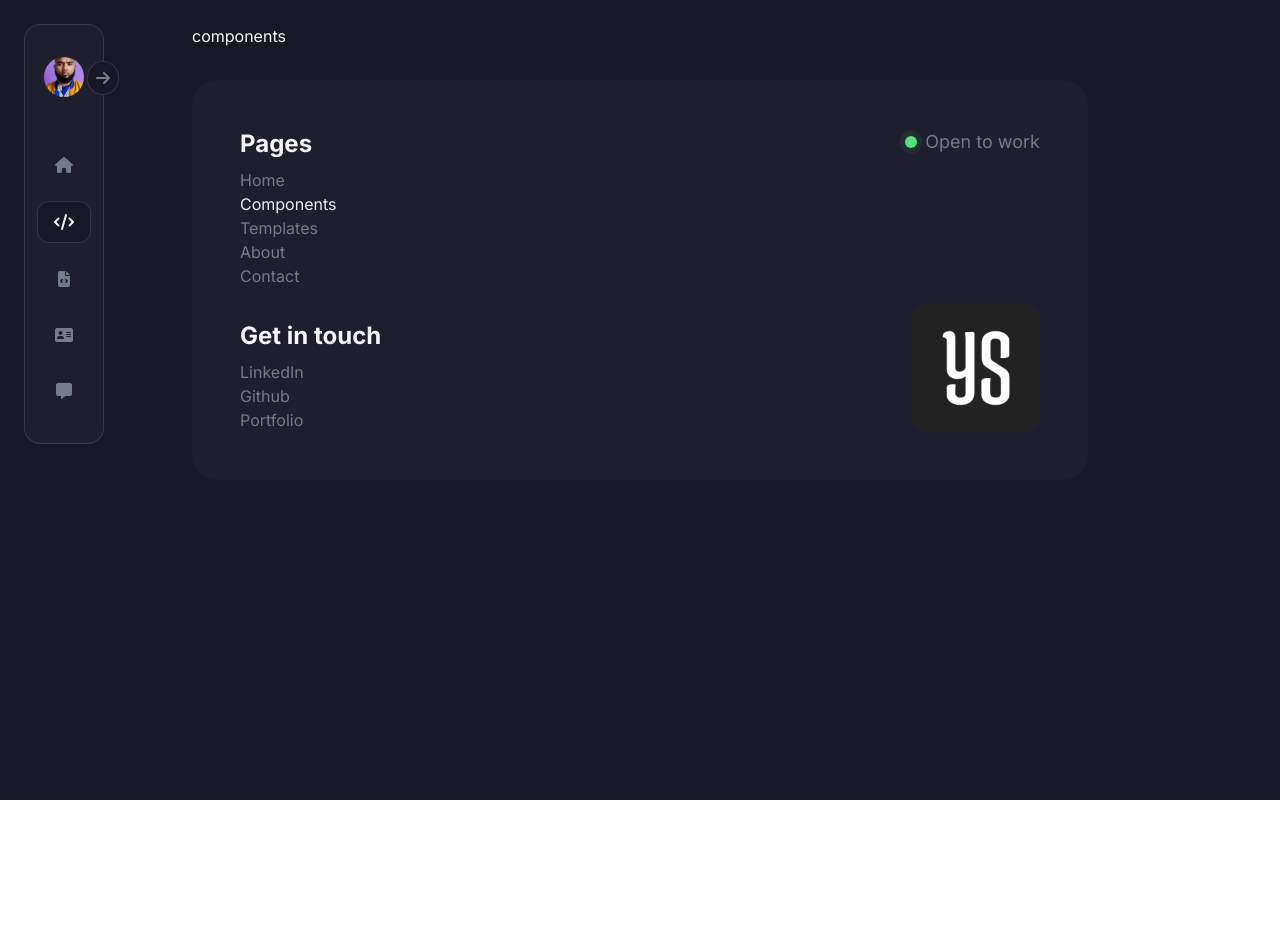
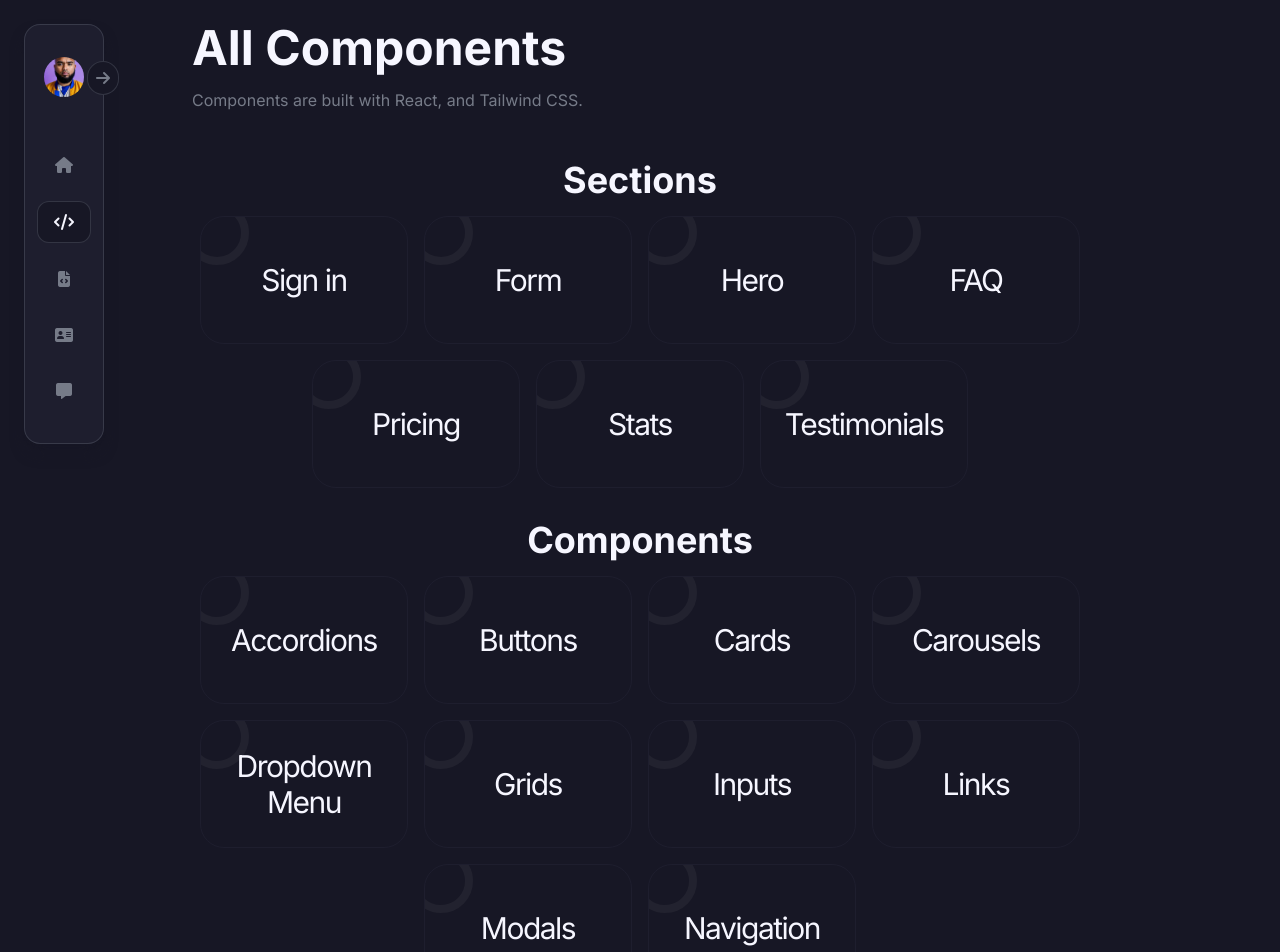
Before and after one commit to yefrysanchez/yefryUI, a React (Vite) app: page /components in a window 1280 px wide. Shown: the top 952 px of the page. Before the commit the page ends 800 px from the top, so only its background shows below. Built offline with nearby package versions, Linux system fonts and the light colour scheme.

Commit message:
component pages

```diff
--- a/src/components/Footer.jsx
+++ b/src/components/Footer.jsx
@@ -34,7 +34,7 @@ const Footer = () => {
 
               <p className="text-lg text-softDarkText"> Open to work</p>
             </div>
-      <div className="h-32 w-32 ml-auto absolute bottom-8 right-4 md:bottom-12 md:right-12">
+      <div className="h-28 w-28 ml-auto absolute bottom-8 right-4 md:bottom-12 md:right-12">
         <img src="/logo.png" alt="logo image" />
       </div>
     </footer>
--- a/src/components/Navbar.jsx
+++ b/src/components/Navbar.jsx
@@ -5,7 +5,7 @@ const Navbar = () => {
   const [isOpen, setIsOpen] = useState(false);
   const [isDark, setIsDark] = useState(true);
   return (
-    <header className="h-20 lg:hidden ">
+    <header className="h-20 lg:hidden mb-8">
       <nav className="h-full flex justify-between items-center ">
         <div className="h-10 w-10 rounded-full overflow-hidden">
           <img
@@ -22,7 +22,7 @@ const Navbar = () => {
               <i className="fa-solid fa-sun"></i>
             )}
           </button>
-          <button className="bg-navyBG z-10 border border-softDarkText/30 py-3 px-4 rounded-full hover:opacity-85" onClick={() => setIsOpen(!isOpen)}>
+          <button className="bg-navyBG z-50 border border-softDarkText/30 py-3 px-4 rounded-full hover:opacity-85" onClick={() => setIsOpen(!isOpen)}>
             {isOpen ? (
               <i className="fa-solid text-4xl fa-close"></i>
             ) : (
--- a/src/components/NavbarLinks.jsx
+++ b/src/components/NavbarLinks.jsx
@@ -11,7 +11,7 @@ const NavbarLinks = ({setIsOpen}) => {
   ];
 
   return (
-    <ul className="bg-navyBG fixed z-50 inset-0 pt-24 w-full flex flex-col gap-4 px-4 text-xl">
+    <ul className="bg-navyBG fixed z-40 inset-0 pt-24 w-full flex flex-col gap-4 px-4 text-xl">
       {links.map((link, i) => (
         <NavLink
         onClick={()=> setIsOpen(false)}
@@ -36,7 +36,7 @@ const NavbarLinks = ({setIsOpen}) => {
 };
 
 NavbarLinks.propTypes = {
-  setIsOpen: PropTypes.bool.isRequired
+  setIsOpen: PropTypes.func.isRequired
 }
 
 export default NavbarLinks;
--- a/src/components/SideBar.jsx
+++ b/src/components/SideBar.jsx
@@ -13,8 +13,8 @@ const SideBar = () => {
   const [isOpen, setIsOpen] = useState(false);
 
   return (
-    <header
-      className={`hidden  fixed lg:flex flex-col   ${
+    <aside
+      className={`hidden  fixed lg:flex flex-col z-50 shadow-lg shadow-darkBackground ${
         isOpen
           ? "w-52 px-3 transition-all duration-500 overflow-hidden"
           : "w-20 items-center transition-all duration-500"
@@ -82,7 +82,7 @@ const SideBar = () => {
           </NavLink>
         ))}
       </ul>
-    </header>
+    </aside>
   );
 };
 
--- /dev/null
+++ b/src/data/componentsData.js
@@ -0,0 +1,73 @@
+export const sectionData = [
+  {
+    title: "Sign in",
+    components: [{ title: "component Title", code: "code goes here" }],
+  },
+  {
+    title: "Form",
+    components: [{ title: "component Title", code: "code goes here" }],
+  },
+  {
+    title: "Hero",
+    components: [{ title: "component Title", code: "code goes here" }],
+  },
+  {
+    title: "FAQ",
+    components: [{ title: "component Title", code: "code goes here" }],
+  },
+  {
+    title: "Pricing",
+    components: [{ title: "component Title", code: "code goes here" }],
+  },
+  {
+    title: "Stats",
+    components: [{ title: "component Title", code: "code goes here" }],
+  },
+  {
+    title: "Testimonials",
+    components: [{ title: "component Title", code: "code goes here" }],
+  },
+];
+
+export const componentData = [
+  {
+    title: "Accordions",
+    components: [{ title: "component Title", code: "code goes here" }],
+  },
+  {
+    title: "Buttons",
+    components: [{ title: "component Title", code: "code goes here" }],
+  },
+  {
+    title: "Cards",
+    components: [{ title: "component Title", code: "code goes here" }],
+  },
+  {
+    title: "Carousels",
+    components: [{ title: "component Title", code: "code goes here" }],
+  },
+  {
+    title: "Dropdown Menu",
+    components: [{ title: "component Title", code: "code goes here" }],
+  },
+  {
+    title: "Grids",
+    components: [{ title: "component Title", code: "code goes here" }],
+  },
+  {
+    title: "Inputs",
+    components: [{ title: "component Title", code: "code goes here" }],
+  },
+  {
+    title: "Links",
+    components: [{ title: "component Title", code: "code goes here" }],
+  },
+  {
+    title: "Modals",
+    components: [{ title: "component Title", code: "code goes here" }],
+  },
+  {
+    title: "Navigation",
+    components: [{ title: "component Title", code: "code goes here" }],
+  },
+];
--- /dev/null
+++ b/src/pages/ComponentList.jsx
@@ -0,0 +1,25 @@
+import { Link, useParams } from "react-router-dom";
+import { componentData, sectionData } from "../data/componentsData";
+
+const ComponentList = () => {
+
+const {component} = useParams()
+const data = componentData.find(e => e.title.replace(" ","-") === component)
+const data2 = sectionData.find(e => e.title.replace(" ","-") === component)
+
+return (
+    <main className="max-w-4xl mx-auto">
+      <Link
+        to={"/components"}
+        className="w-fit transition duration-200 flex gap-2 items-center hover:text-accent"
+      >
+        <i className="fa-solid fa-arrow-left "></i>
+        <span>Back to components</span>
+      </Link>
+
+      <h1>{data ? data.title : data2.title}</h1>
+    </main>
+  );
+};
+
+export default ComponentList;
--- a/src/pages/ComponentsPage.jsx
+++ b/src/pages/ComponentsPage.jsx
@@ -1,10 +1,49 @@
+import { Link } from "react-router-dom";
+import { sectionData, componentData } from "../data/componentsData";
 
 const ComponentsPage = () => {
+
   return (
     <main className="max-w-4xl mx-auto">
-components
+      <section className="mb-12">
+        <h1 className="font-bold text-5xl mb-4">All Components</h1>
+        <p className="text-softDarkText">
+          Components are built with React, and Tailwind CSS.
+        </p>
+      </section>
+      <section className="mb-8">
+        <h2 className="font-bold text-4xl text-center mb-4">Sections</h2>
+        <div className="flex flex-wrap gap-4 justify-center">
+          {sectionData.map((e, i) => (
+            <Link to={`/components/${e.title.replace(" ","-")}`} key={i} className="w-fit">
+              <div className="overflow-hidden relative text-center h-32 w-52  tracking-tighter text-3xl  rounded-3xl flex items-center justify-center border border-navyBG hover:border-softDarkText transition duration-200">
+                <p>{e.title}</p>
+             <div className={`absolute -left-4 -top-4 h-16 w-16  rounded-full border-8 border-darkText/30 `}></div>
+             <div></div>
+              </div>
+            </Link>
+          ))}
+        </div>
+
+      </section>
+
+      <section>
+        <h2 className="font-bold text-4xl text-center mb-4">Components</h2>
+        <div className="flex flex-wrap gap-4 justify-center">
+          {componentData.map((e, i) => (
+            <Link to={`/components/${e.title.replace(" ","-")}`} key={i} className="w-fit">
+              <div className="overflow-hidden relative text-center h-32 w-52  tracking-tighter  text-3xl rounded-3xl flex items-center justify-center border border-navyBG hover:border-softDarkText transition duration-200">
+                <p className="z-10">{e.title}</p>
+             <div className={`absolute -left-4 -top-4 h-16 w-16  rounded-full border-8 border-darkText/30 `}></div>
+             <div></div>
+              </div>
+            </Link>
+          ))}
+        </div>
+
+      </section>
     </main>
-  )
-}
+  );
+};
 
-export default ComponentsPage
+export default ComponentsPage;
--- a/src/router/AppRouter.jsx
+++ b/src/router/AppRouter.jsx
@@ -1,12 +1,14 @@
 import { Route, Routes } from "react-router-dom";
 import HomePage from "../pages/HomePage";
 import ComponentsPage from "../pages/ComponentsPage";
+import ComponentList from "../pages/ComponentList";
 
 const AppRouter = () => {
   return (
     <Routes>
       <Route path="/" element={<HomePage />} />
       <Route path="/components" element={<ComponentsPage />} />
+      <Route path="/components/:component" element={<ComponentList /> } />
     </Routes>
   );
 };
```
